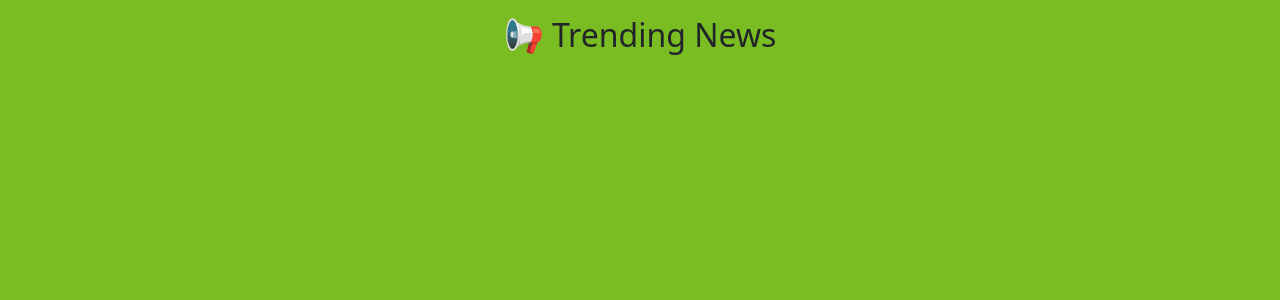
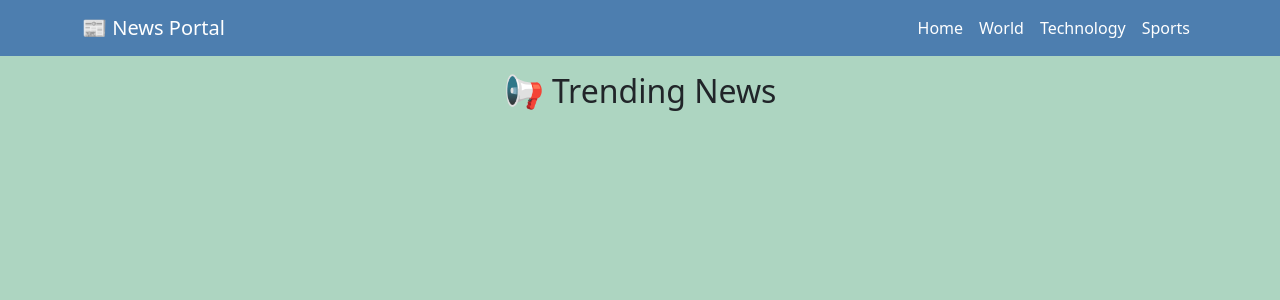
Before and after one commit to Deepak-kumar2004/Personalized_News_Portal, a Flask app: page / in a window 1280 px wide. Shown: the top 300 px of the page. Run offline with Flask 3, Linux system fonts and the light colour scheme; data that the repository does not hold is empty; some libraries are stand-ins or nearby versions.

Commit message:
Adding NavBar

```diff
--- a/app.py
+++ b/app.py
@@ -4,8 +4,7 @@ import requests
 app = Flask(__name__)
 
 NEWS_API_KEY = "5f560b41e1a44e22b3f21bde982a0e72"
-NEWS_API_URL = "https://newsapi.org/v2/everything?q=tesla&from=2025-01-01&sortBy=publishedAt&apiKey=5f560b41e1a44e22b3f21bde982a0e72"
-
+NEWS_API_URL = "https://newsapi.org/v2/everything?domains=wsj.com&apiKey=5f560b41e1a44e22b3f21bde982a0e72"
 def fetch_news():
     response = requests.get(NEWS_API_URL)
     if response.status_code == 200:
@@ -15,7 +14,6 @@ def fetch_news():
 @app.route("/")
 def home():
     news_articles = fetch_news()
-    print(news_articles)
     return render_template("index.html", news=news_articles)
 
 
--- a/templates/index.html
+++ b/templates/index.html
@@ -5,14 +5,21 @@
     <meta name="viewport" content="width=device-width, initial-scale=1.0">
     <title>News Feed</title>
     <link rel="stylesheet" href="https://cdn.jsdelivr.net/npm/bootstrap@5.3.0/dist/css/bootstrap.min.css">
+    <script src="https://kit.fontawesome.com/a076d05399.js" crossorigin="anonymous"></script>
     <style>
         body {
-            background-color: #7abd23;
+            background-color: #add5c1;
+        }
+        .navbar {
+            background-color: #4d7eaf;
+        }
+        .navbar-brand, .nav-link {
+            color: white !important;
         }
         .news-card {
-            background: rgb(199, 14, 14);
+            background: #e3f2fd;
             border-radius: 10px;
-            box-shadow: 0 2px 5px rgba(0, 0, 0, 0.1);
+            box-shadow: 0 2px 5px rgba(0, 0, 0, 0.2);
             padding: 15px;
             margin: 20px auto;
             max-width: 600px;
@@ -22,7 +29,7 @@
             border-radius: 10px;
         }
         .news-title {
-            font-size: 18px;
+            font-size: 20px;
             font-weight: bold;
             margin-top: 10px;
         }
@@ -32,12 +39,38 @@
         }
         .news-footer {
             font-size: 12px;
-            color: gray;
+            color: #333;
             margin-top: 10px;
         }
+        .btn-like, .btn-dislike {
+            border: none;
+            background: none;
+            cursor: pointer;
+        }
+        .btn-like i, .btn-dislike i {
+            font-size: 18px;
+        }
+        .btn-like:hover { color: #007bff; }
+        .btn-dislike:hover { color: #dc3545; }
     </style>
 </head>
 <body>
+    <nav class="navbar navbar-expand-lg">
+        <div class="container">
+            <a class="navbar-brand" href="#">📰 News Portal</a>
+            <button class="navbar-toggler" type="button" data-bs-toggle="collapse" data-bs-target="#navbarNav">
+                <span class="navbar-toggler-icon"></span>
+            </button>
+            <div class="collapse navbar-collapse" id="navbarNav">
+                <ul class="navbar-nav ms-auto">
+                    <li class="nav-item"><a class="nav-link" href="#">Home</a></li>
+                    <li class="nav-item"><a class="nav-link" href="#">World</a></li>
+                    <li class="nav-item"><a class="nav-link" href="#">Technology</a></li>
+                    <li class="nav-item"><a class="nav-link" href="#">Sports</a></li>
+                </ul>
+            </div>
+        </div>
+    </nav>
 
     <div class="container">
         <h2 class="text-center mt-3">📢 Trending News</h2>
@@ -52,9 +85,19 @@
             <div class="news-footer">
                 <a href="{{ article.url }}" target="_blank">Read More</a> | Source: {{ article.source.name }} | {{ article.publishedAt[:10] }}
             </div>
+            <div class="d-flex justify-content-between mt-2">
+                <button class="btn-like"><i class="fas fa-thumbs-up"></i></button>
+                <button class="btn-dislike"><i class="fas fa-thumbs-down"></i></button>
+                <button class="btn btn-primary btn-sm" data-bs-toggle="collapse" data-bs-target="#commentBox{{ loop.index }}">Comment</button>
+            </div>
+            <div class="collapse mt-2" id="commentBox{{ loop.index }}">
+                <textarea class="form-control" placeholder="Write a comment..."></textarea>
+                <button class="btn btn-success btn-sm mt-2">Submit</button>
+            </div>
         </div>
         {% endfor %}
     </div>
 
+    <script src="https://cdn.jsdelivr.net/npm/bootstrap@5.3.0/dist/js/bootstrap.bundle.min.js"></script>
 </body>
 </html>
```
Lines whose indentation alone changed are shown as unchanged.
